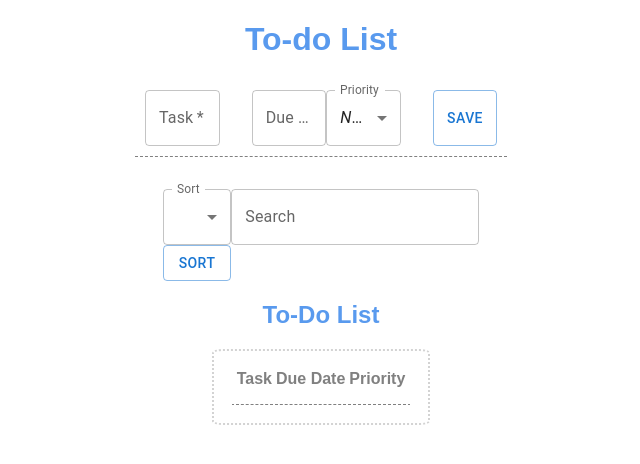
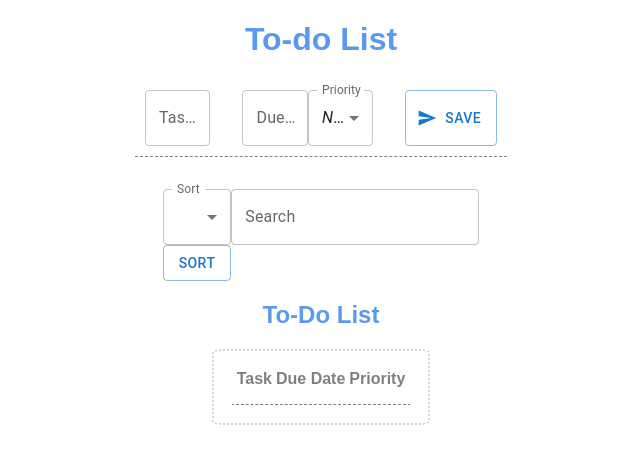
Before and after one commit to n-greensweig/full-stack-to-do-app, a React (Create React App) app: page / in a window 1280 px wide. Shown: the top 464 px of the page, without its empty margins (319-959 px from the left). Built offline with nearby package versions, Linux system fonts and the light colour scheme; no server answers.

Commit message:
added send icon to save button

```diff
--- a/src/components/UserForm/UserForm.jsx
+++ b/src/components/UserForm/UserForm.jsx
@@ -14,8 +14,9 @@ import Box from '@mui/material/Box';
 import Select from '@mui/material/Select';
 import InputLabel from '@mui/material/InputLabel';
 import MenuItem from '@mui/material/MenuItem';
-import { Grid } from '@mui/material';
+import { Button, Grid } from '@mui/material';
 import { DatePicker } from '@mui/x-date-pickers';
+import SendIcon from '@mui/icons-material/Send';
 
 function UserForm(props) {
 
@@ -119,7 +120,7 @@ function UserForm(props) {
                     </FormControl>
 
                     {/* Submit button */}
-                    <ButtonComponent function={sendTaskToServer} type={'submit'} name={'Save'} />
+                    <Button variant='outlined' fullWidth onClick={sendTaskToServer} type='submit' startIcon={<SendIcon />}>Save</Button>
                 </div>
                 {/* </Box> */}
             </form>
```
Lines whose indentation alone changed are shown as unchanged.
